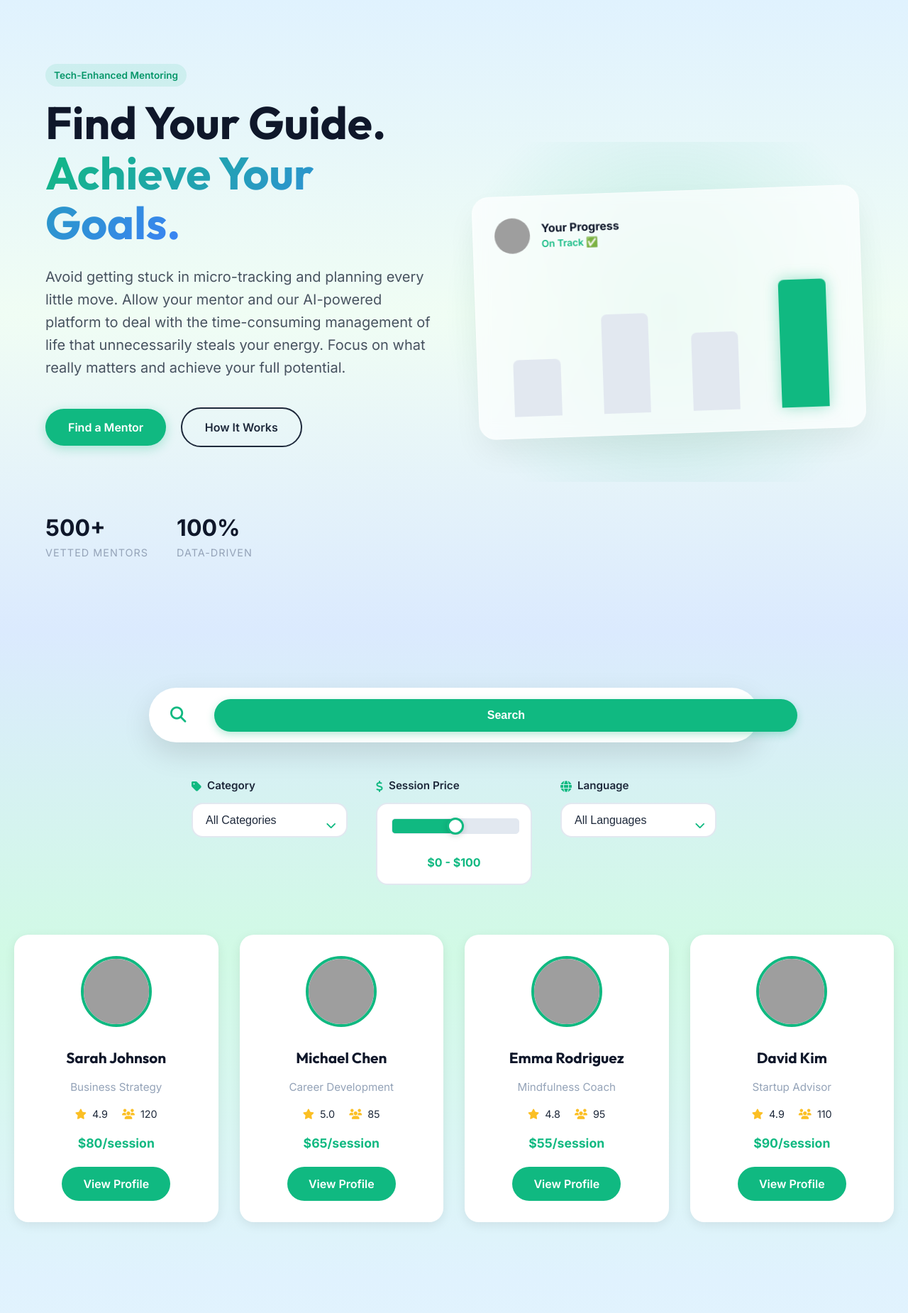
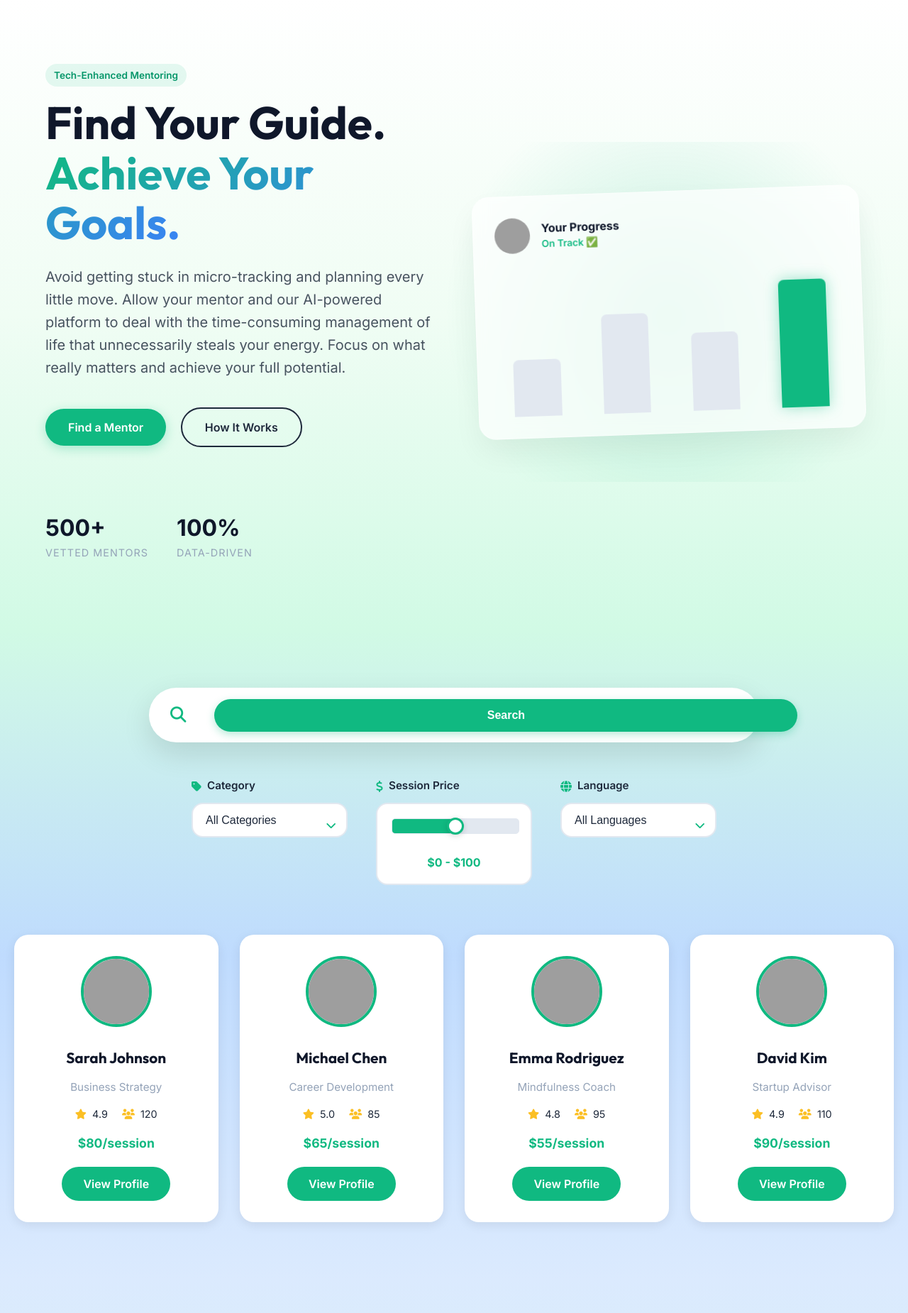
Before and after one commit to Cmanar0/healty_mentoring, a Django app: page / in a window 1280 px wide; the page is wider, and only the part inside the window is pictured. Shown: the part 70-1920 px from the top of that part at 71% size. Run offline with Django 4.2, Linux system fonts and the light colour scheme; grey boxes are pictures that could not be loaded.

Commit message:
Update gradient flow: white→green, green→blue, blue→green→white

```diff
--- a/static/css/landing.css
+++ b/static/css/landing.css
@@ -115,9 +115,9 @@ h1, h2, h3, h4 {
 .hero-section {
   padding: 90px 0 100px;
   background: linear-gradient(180deg,
-    #e0f2fe 0%,
+    #ffffff 0%,
     #f0fdf4 50%,
-    #dbeafe 100%
+    #d1fae5 100%
   );
   position: relative;
 }
@@ -199,8 +199,8 @@ h1, h2, h3, h4 {
 .journey-section {
   padding: 100px 0;
   background: linear-gradient(180deg,
-    #e0f2fe 0%,
-    #f0fdf4 50%,
+    #dbeafe 0%,
+    #d1fae5 50%,
     #ffffff 100%
   );
   position: relative;
@@ -558,9 +558,9 @@ h1, h2, h3, h4 {
 .search-section-new {
   padding: 80px 0;
   background: linear-gradient(180deg,
-    #dbeafe 0%,
-    #d1fae5 50%,
-    #e0f2fe 100%
+    #d1fae5 0%,
+    #bfdbfe 50%,
+    #dbeafe 100%
   );
 }
 
```
